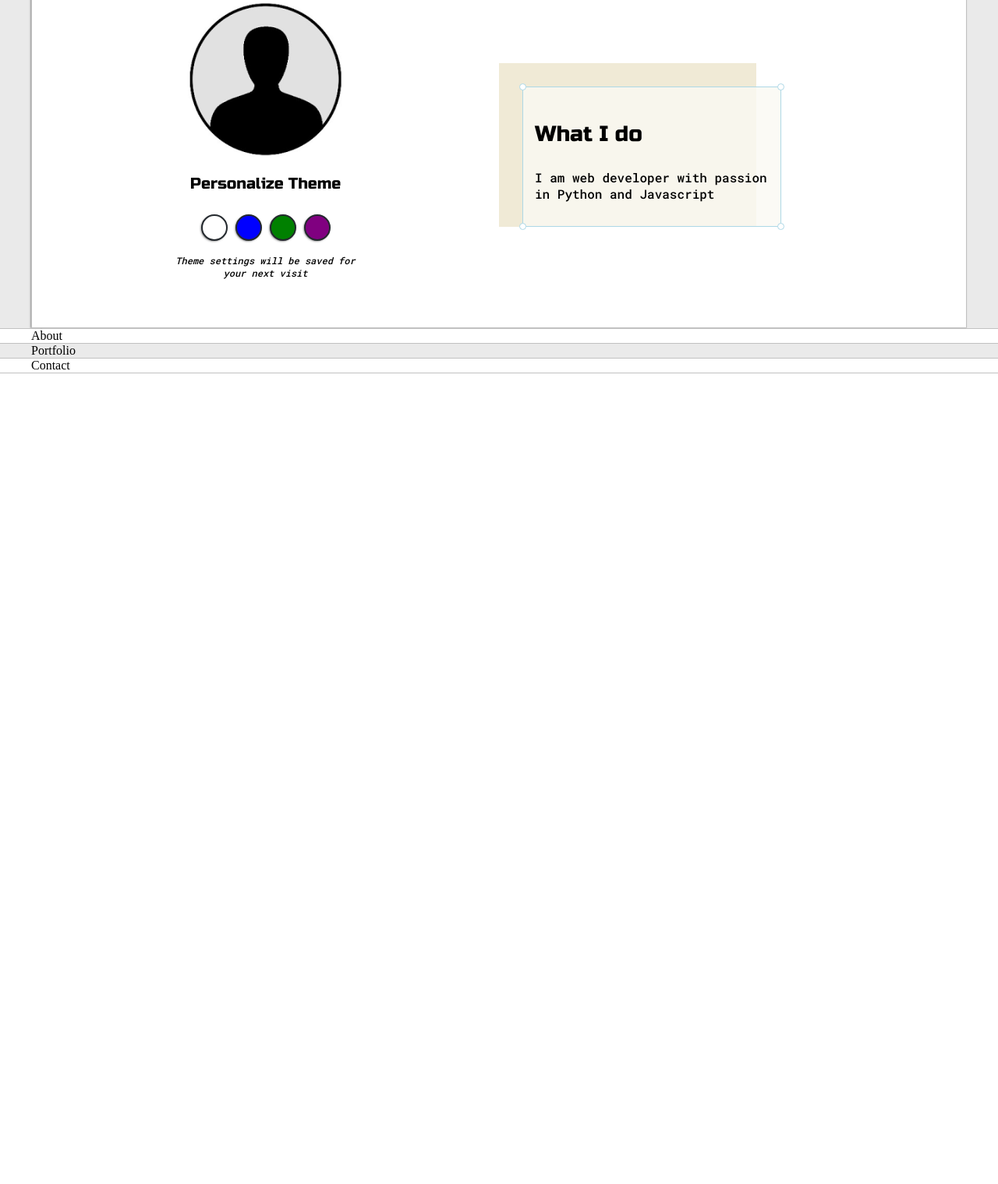
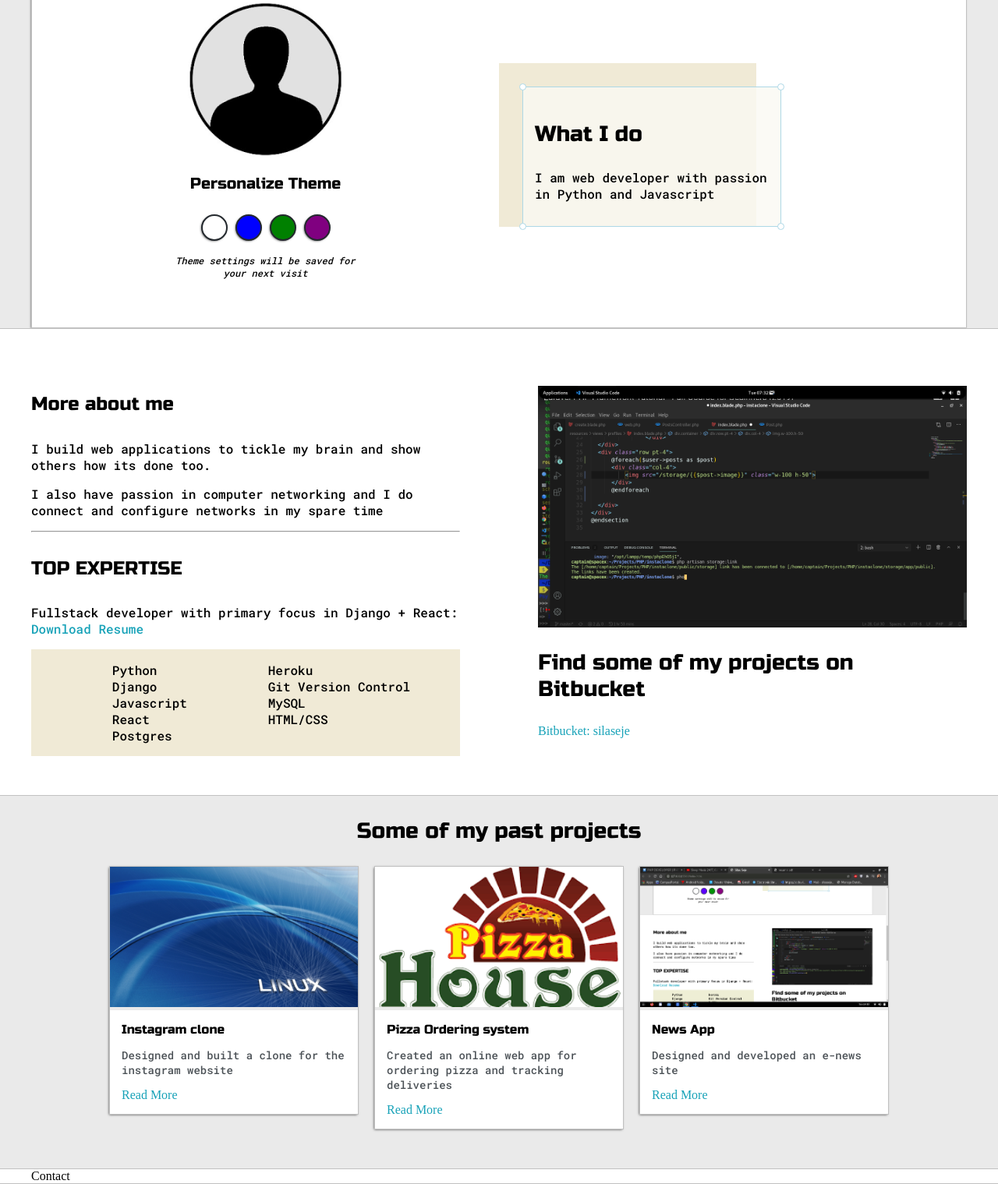
Before and after one commit to sejesila/portfolio_website, a plain HTML site: page index.html in a window 1280 px wide. Shown: the part 414-1933 px from the top of the page at 78% size. Before the commit the page ends 893 px from the top, so only its background shows below. Drawn offline with Linux system fonts and the light colour scheme.

Commit message:
Projects done

```diff
--- a/default.css
+++ b/default.css
@@ -271,6 +271,65 @@ h6 {
     right: -5px;
 }
 
+.about-wrapper {
+    display: grid;
+    grid-template-columns: repeat(auto-fit, minmax(320px, 1fr));
+    padding-top: 50px;
+    padding-bottom: 50px;
+    gap: 100px;
+}
+
+#skills {
+    display: flex;
+    justify-content: space-evenly;
+    background-color: var(--previewShadow);
+}
+
+.social-links {
+    display: grid;
+    align-content: center;
+}
+
+#social_img {
+    width: 100%;
+}
+
+.post-wrapper {
+    display: grid;
+    grid-template-columns: repeat(auto-fit, 320px);
+    gap: 20px;
+    justify-content: center;
+    padding-bottom: 50px;
+}
+
+.post {
+    border: 1px solid var(--borderColor);
+    -webkit-box-shadow: -1px 1px 3px -1px rgba(0, 0, 0, 0.75);
+    -moz-box-shadow: -1px 1px 3px -1px rgba(0, 0, 0, 0.75);
+    box-shadow: -1px 1px 3px -1px rgba(0, 0, 0, 0.75);
+}
+
+.thumbnail {
+    width: 100%;
+    height: 180px;
+    object-fit: cover;
+}
+
+.post-preview {
+    background-color: white;
+    padding: 15px;
+}
+
+.post-title {
+    color: black;
+    margin: 0;
+}
+
+.post-intro {
+    color: #4b5156;
+    font-size: 14px;
+}
+
 @media screen and (max-width: 1200px) {
     .main-container {
         width: 95%;
--- a/index.html
+++ b/index.html
@@ -68,12 +68,86 @@
     </section>
     <section class="s2">
         <div class="main-container">
-            About
+
+            <div class="about-wrapper">
+                <div class="about-me">
+                    <h4>More about me</h4>
+
+                    <p>I build web applications to tickle my brain and show others how its done too.</p>
+                    <p>I also have passion in computer networking and I do connect and configure networks in my spare time </p>
+
+
+
+                    <hr>
+
+                    <h4>TOP EXPERTISE</h4>
+
+                    <p>Fullstack developer with primary focus in Django + React:
+                        <a target="blank" href="resume.pdf">Download Resume</a></p>
+
+                    <div id="skills">
+                        <ul>
+                            <li>Python</li>
+                            <li>Django</li>
+                            <li>Javascript</li>
+                            <li>React</li>
+                            <li>Postgres</li>
+
+                        </ul>
+                        <ul>
+                            <li>Heroku</li>
+                            <li>Git Version Control</li>
+                            <li>MySQL</li>
+                            <li>HTML/CSS</li>
+                        </ul>
+                    </div>
+                </div>
+
+                <div class="social-links">
+                    <img id="social_img" src="images/code.png" alt="">
+                    <h3>Find some of my projects on Bitbucket</h3>
+                    <a target="blank" href="https://bitbucket.org/silaseje/portfolio-website/src/master/"> Bitbucket: silaseje</a>
+                </div>
+
+            </div>
         </div>
     </section>
     <section class="s1">
         <div class="main-container">
-            Portfolio
+            <h3 style="text-align: center;">Some of my past projects</h3>
+            <div class="post-wrapper">
+                <div>
+                    <div class="post">
+                        <img class="thumbnail" src="images/clone.jpg" alt="">
+                        <div class="post-preview">
+                            <h6 class="post-title">Instagram clone</h6>
+                            <p class="post-intro"> Designed and built a clone for the instagram website</p>
+                            <a href="#">Read More</a>
+                        </div>
+                    </div>
+                </div>
+                <div>
+                    <div class="post">
+                        <img class="thumbnail" src="images/pizza.png" alt="">
+                        <div class="post-preview">
+                            <h6 class="post-title">Pizza Ordering system</h6>
+                            <p class="post-intro"> Created an online web app for ordering pizza and tracking deliveries</p>
+                            <a href="#">Read More</a>
+                        </div>
+                    </div>
+                </div>
+                <div>
+                    <div class="post">
+                        <img class="thumbnail" src="images/enews.png" alt="">
+                        <div class="post-preview">
+                            <h6 class="post-title">News App</h6>
+                            <p class="post-intro"> Designed and developed an e-news site</p>
+                            <a href="#">Read More</a>
+                        </div>
+                    </div>
+                </div>
+
+            </div>
         </div>
     </section>
     <section class="s2">
```
Also changed, not shown: images/clone.jpg (added), images/enews.png (added), 1 other file.
